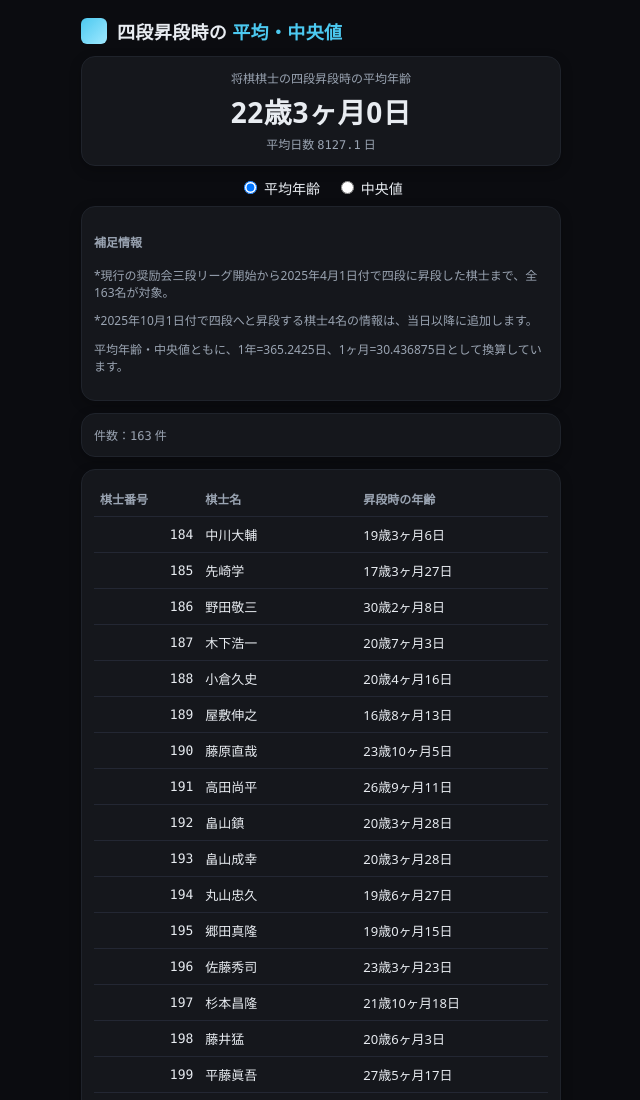
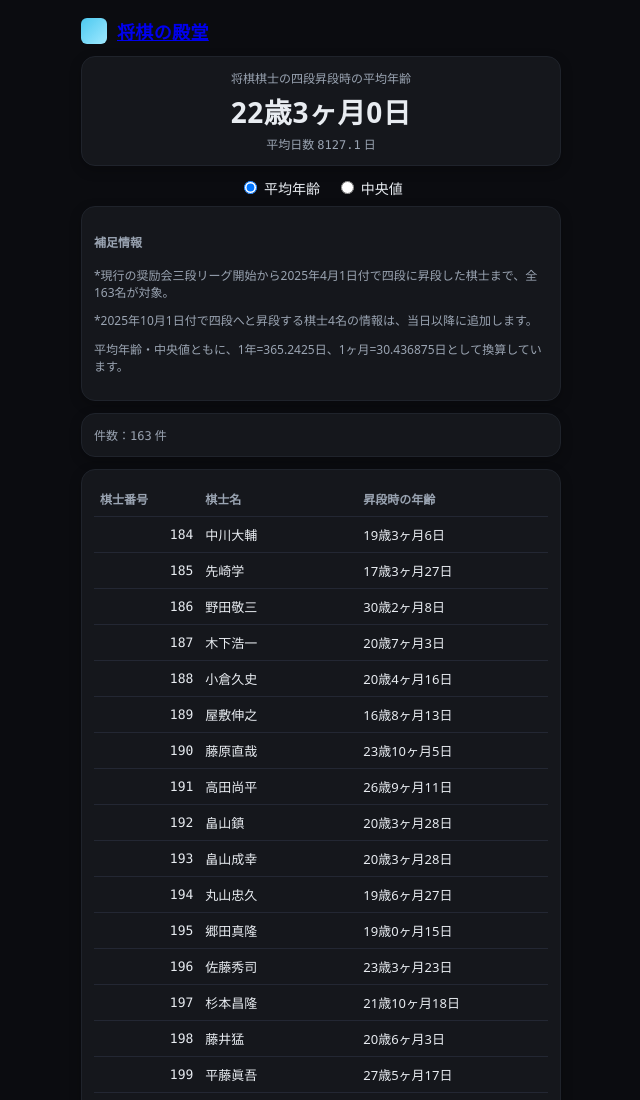
Before and after one commit to ulti-shogi/mate-shogi, a plain HTML site: page shoreikai-2.html in a window 1280 px wide. Shown: the top 1100 px of the page, without its empty margins (319-959 px from the left). Drawn offline with Linux system fonts and the light colour scheme.

Commit message:
Update shoreikai-2.html

```diff
--- a/shoreikai-2.html
+++ b/shoreikai-2.html
@@ -43,7 +43,7 @@ td.num { font-family: var(--mono); text-align: right; }
   <div class="wrap">
     <header>
       <div class="logo" aria-hidden="true"></div>
-      <h1>四段昇段時の <span style="color:var(--accent)">平均・中央値</span></h1>
+      <h1><a href="https://ulti-shogi.github.io/mate-shogi/index.html">将棋の殿堂</a></h1>
     </header>
 
 <section class="card" id="avg-card" style="display:block;">
```
